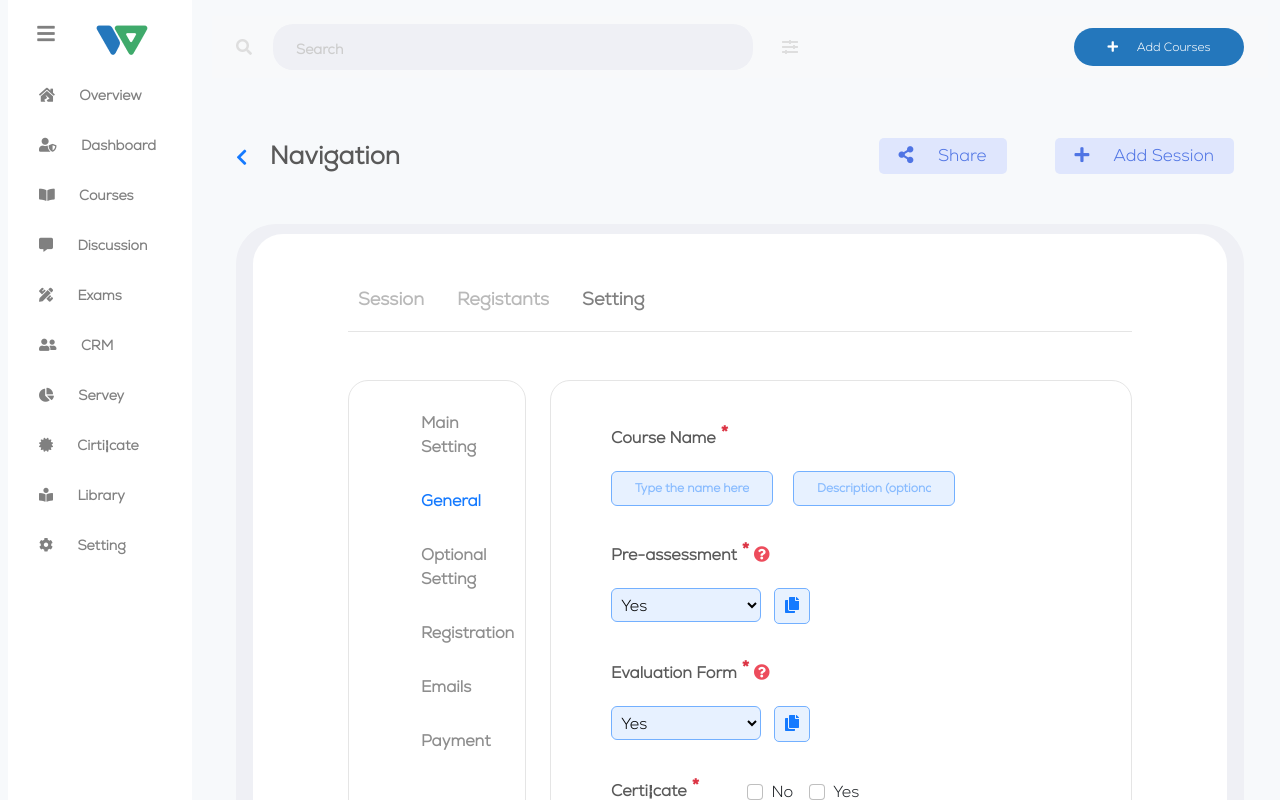
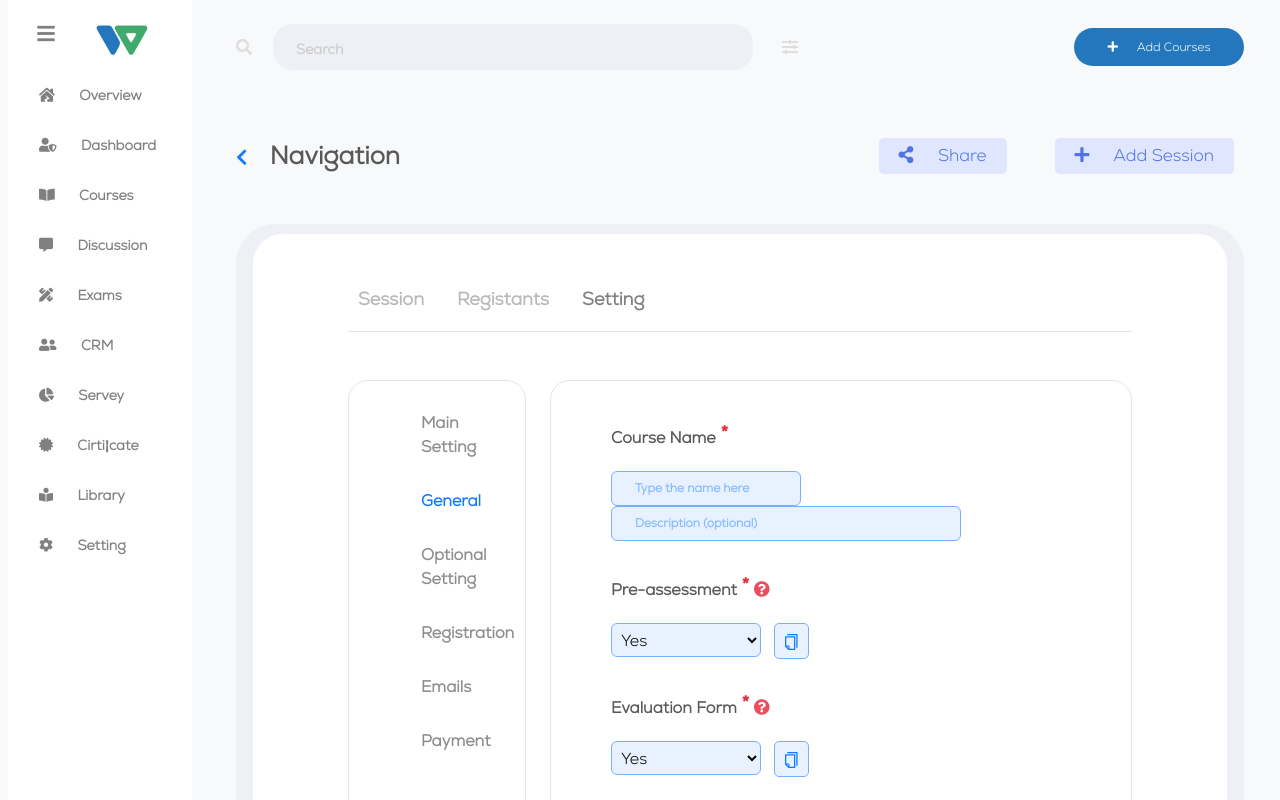
Before and after one commit to nakibulhosen/courses, a React (Create React App) app: page /session/setting in a window 1280 px wide. Shown: the top 800 px of the page. Built offline with nearby package versions, Linux system fonts and the light colour scheme.

Commit message:
modify style

```diff
--- a/src/components/CourseSetting/CourseSetting.css
+++ b/src/components/CourseSetting/CourseSetting.css
@@ -111,3 +111,11 @@ button.btn-link-danger {
 .required {
     font-size: 24px;
 }
+
+input.course-name {
+    width: 190px;
+}
+
+input.course-description {
+    width: 350px;
+}
--- a/src/components/CourseSetting/CourseSettingContents.js
+++ b/src/components/CourseSetting/CourseSettingContents.js
@@ -1,7 +1,8 @@
 import React, { useEffect } from 'react';
 import { useLocation } from 'react-router-dom';
 import { Link } from 'react-router-dom';
-import './CourseSetting.css'
+import './CourseSetting.css';
+import copyIcon from '../../assets/image/copyIcon.svg';
 
 const CourseSettingContents = () => {
 const location = useLocation();
@@ -71,7 +72,7 @@ useEffect(()=>{
                                                     <option value="yes">Yes</option>
                                                     <option value="no">No</option>
                                                 </select>
-                                                <button className='copy-btn'><span className="fas fa-copy"></span></button>
+                                                <button className='copy-btn'><img src={copyIcon} alt="copy" /></button>
                                             </div>
                                             <div className='form-block'>
                                                 <h3 className='setting-form-title'>Evaluation Form <span className='text-danger required'>*</span> <span className='fas fa-question-circle'></span></h3>
@@ -80,7 +81,7 @@ useEffect(()=>{
                                                     <option value="yes">Yes</option>
                                                     <option value="no">No</option>
                                                 </select>
-                                                <button className='copy-btn'><span className="fas fa-copy"></span></button>
+                                                <button className='copy-btn'><img src={copyIcon} alt="copy" /></button>
                                             </div>
 
                                             <div className='form-block d-flex mb-4'>
```
Also changed, not shown: src/assets/image/copyIcon.svg (added).
